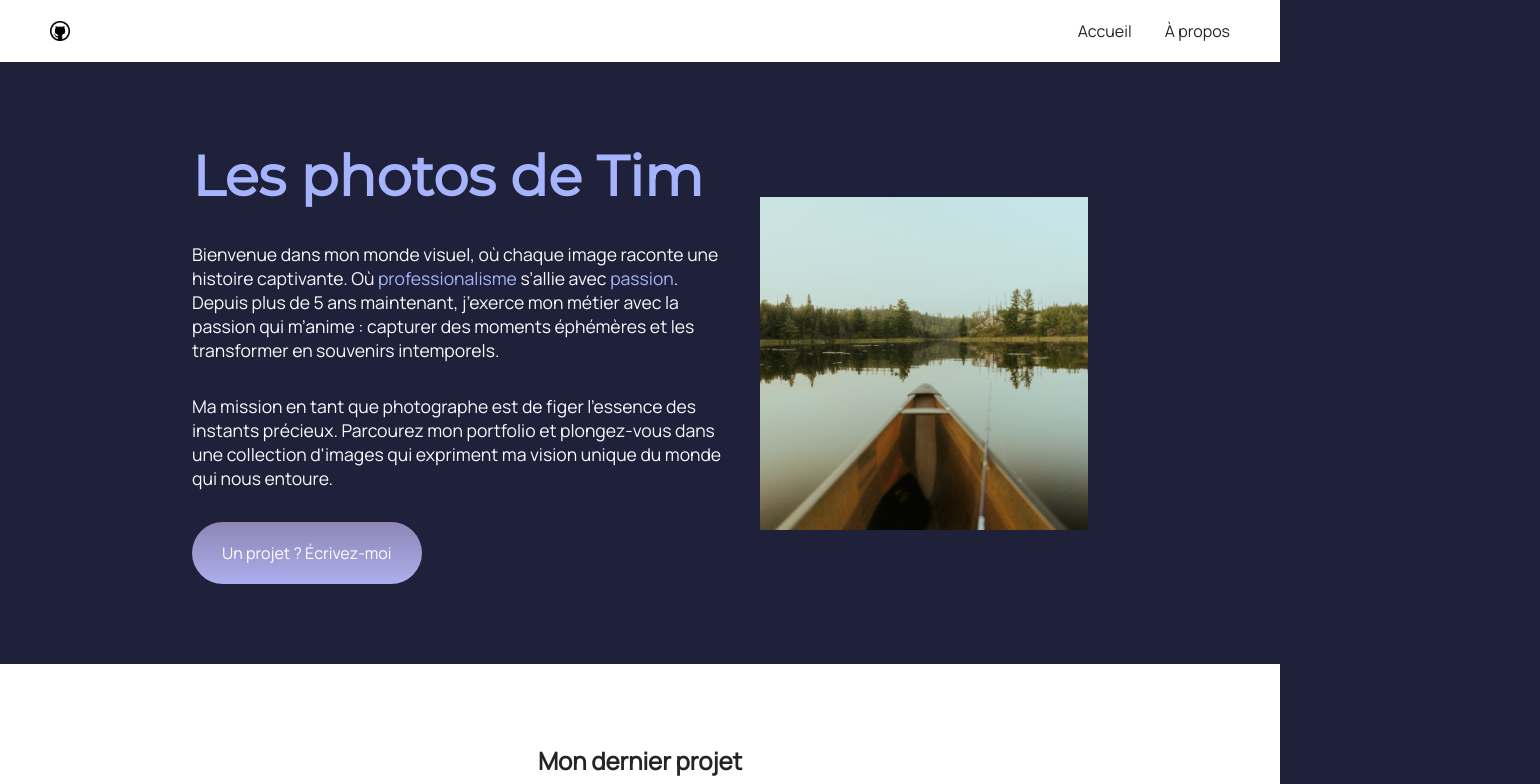
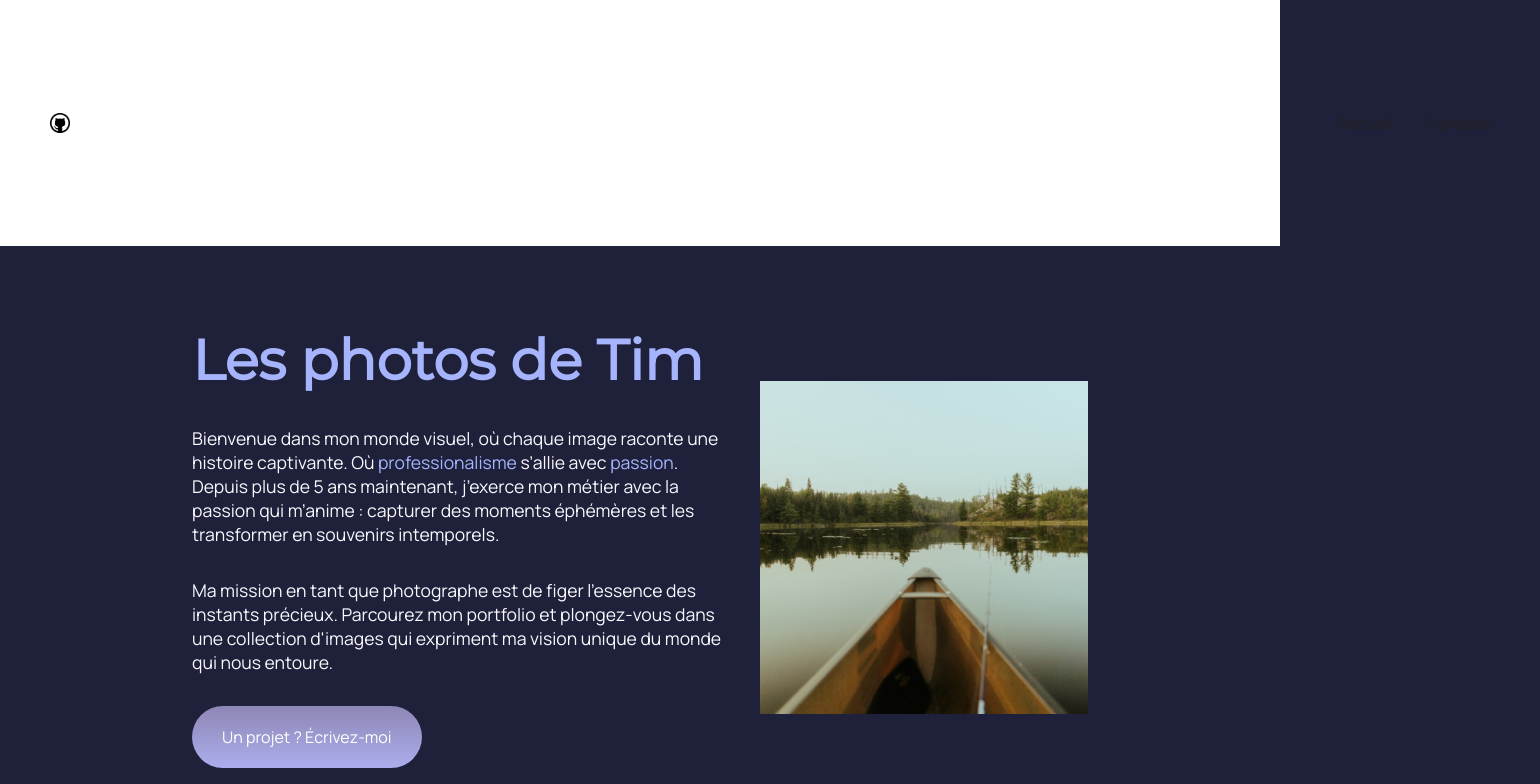
Before and after one commit to Ariane2232310/exercice8, a plain HTML site: page exercice-git/index.html in a window 1280 px wide. Shown: the top 784 px of the page, 1540 px wide, since content can reach past the window. Drawn offline with Linux system fonts and the light colour scheme.

```diff
--- a/exercice-git/style-tim.css
+++ b/exercice-git/style-tim.css
@@ -94,6 +94,10 @@
   flex-direction: row;
   align-items: center;
   justify-content: space-between;
+  width: 1440px;
+  height: 206px;
+  top: 2449px;
+  left: -2px;
 }
 
 nav a {
```
